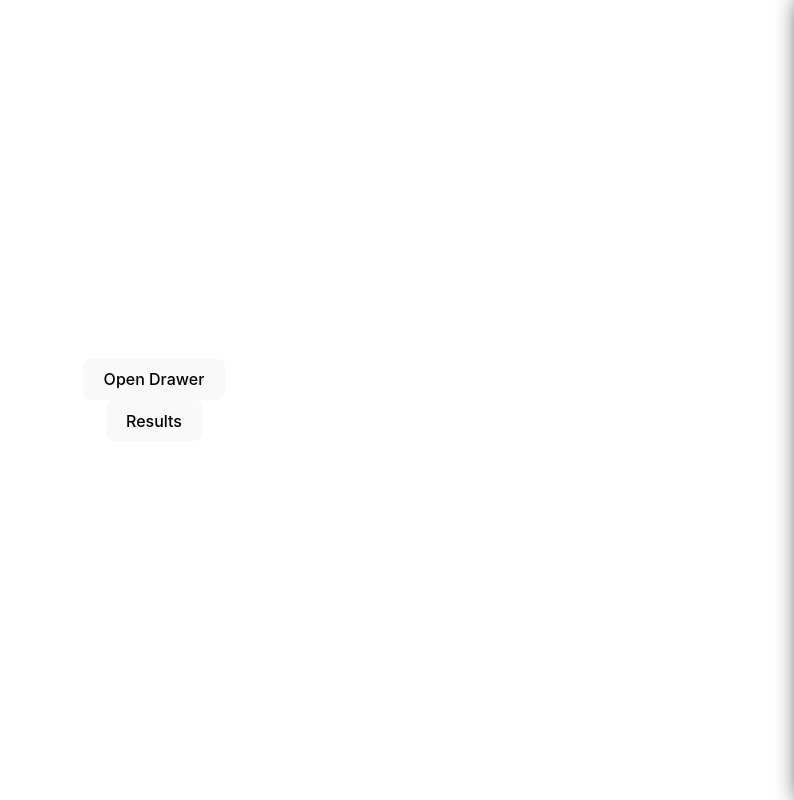
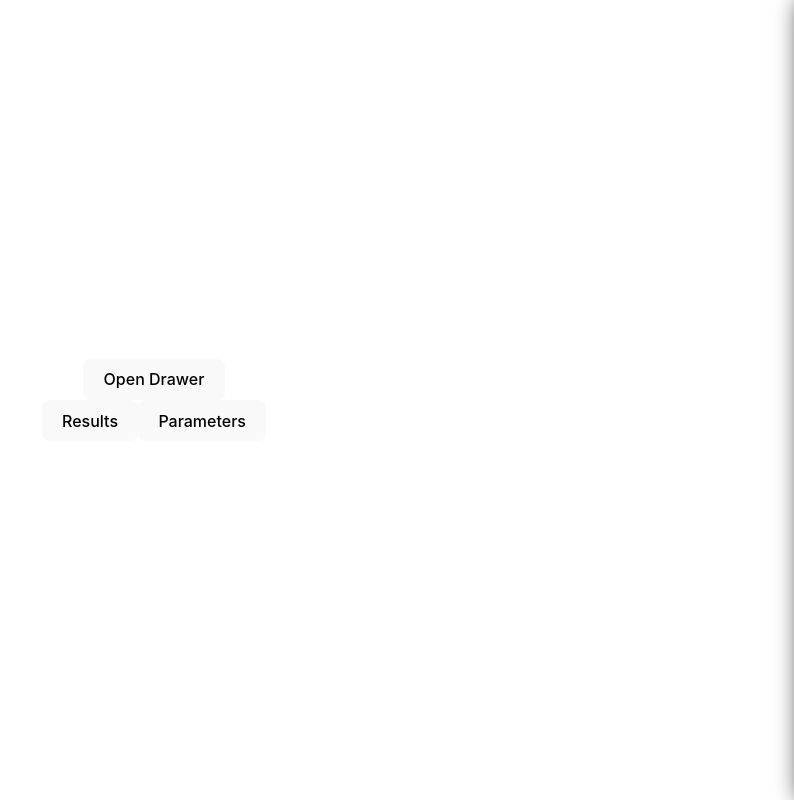
Before and after one commit to radunsb/SeeSomethingSpraySomething, a React (Vite) app in the folder SeeSomethingSpraySomething/: page / in a window 1280 px wide. Shown: the whole page, without its empty margins (486-1280 px from the left). Built offline with nearby package versions, Linux system fonts and the light colour scheme.

Commit message:
Added button to see parameters for Zhang demonstration

```diff
--- a/SeeSomethingSpraySomething/package.json
+++ b/SeeSomethingSpraySomething/package.json
@@ -14,7 +14,8 @@
     "express": "^4.21.1",
     "mongoose": "^8.8.3",
     "react": "^18.3.1",
-    "react-dom": "^18.3.1"
+    "react-dom": "^18.3.1",
+    "react-router": "^7.0.2"
   },
   "devDependencies": {
     "@eslint/js": "^9.15.0",
--- a/SeeSomethingSpraySomething/src/App.tsx
+++ b/SeeSomethingSpraySomething/src/App.tsx
@@ -17,6 +17,9 @@ export default function App() {
           <Link to="/results">
             <button> Results </button>
           </Link>
+          <Link to="/parameters">
+            <button> Parameters </button>
+          </Link>
       </div>
     </div>
   );
--- a/SeeSomethingSpraySomething/src/main.tsx
+++ b/SeeSomethingSpraySomething/src/main.tsx
@@ -16,6 +16,7 @@ createRoot(document.getElementById('root')!).render(
   <Routes>
     <Route path="/" element={<App />} />
     <Route path="/results" element={<Results />} />
+    <Route path="/parameters" element={<Project userID={1} />} />
   </Routes>
 </BrowserRouter>
 )
```
Also changed, not shown: 1 other file (tests, documents, lock files or other folders).
